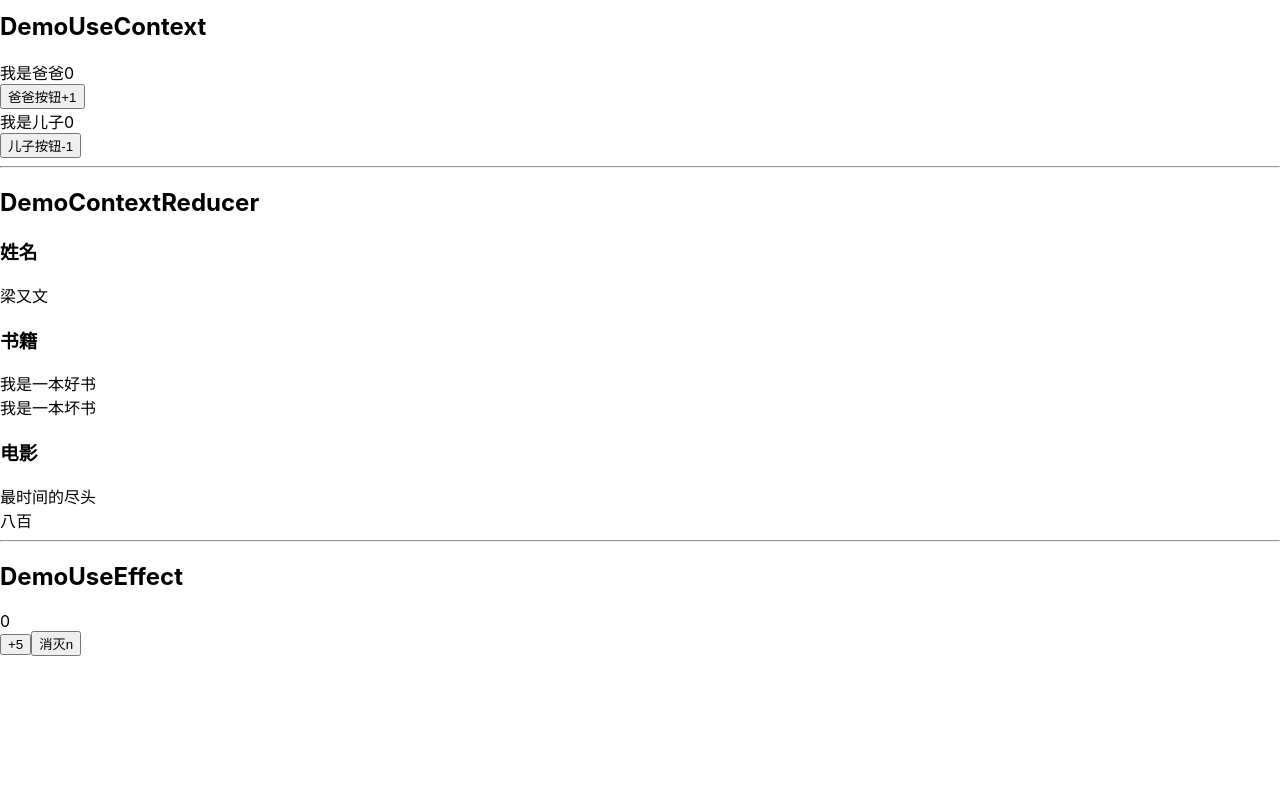
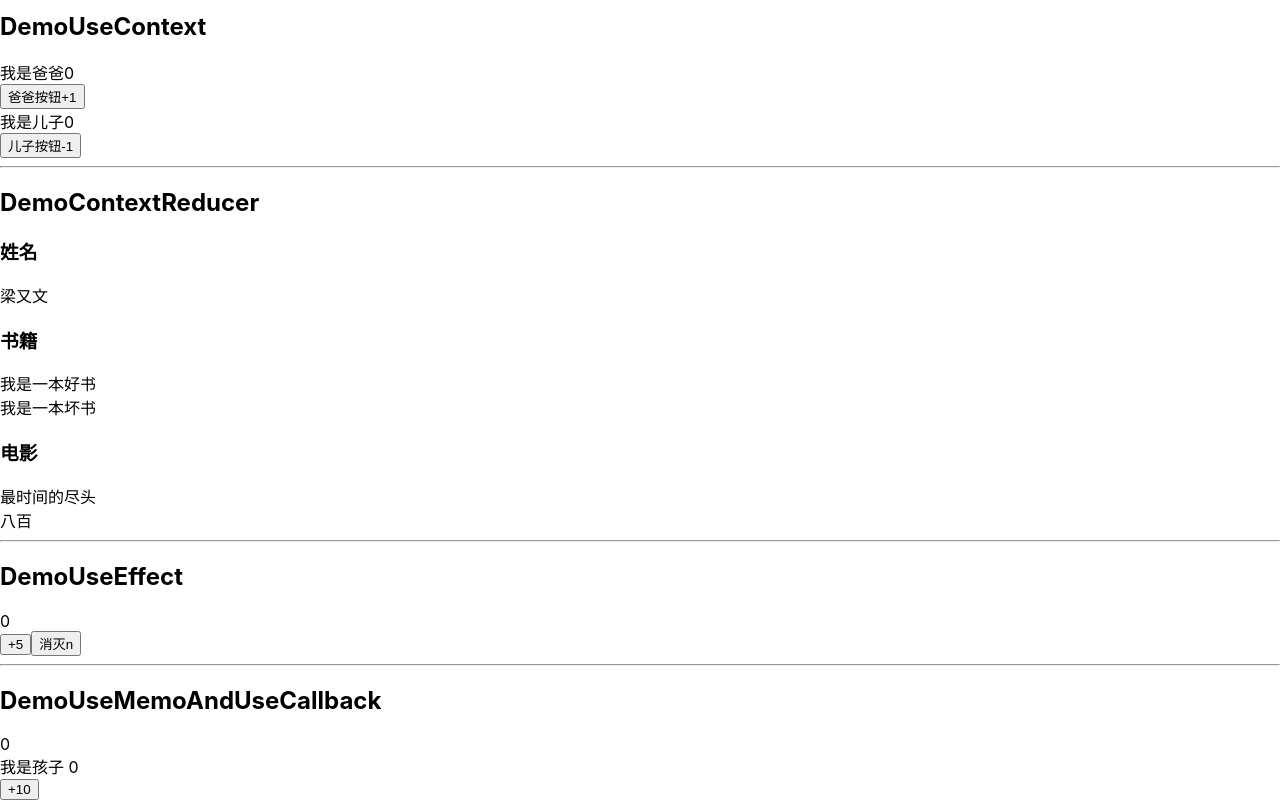
Before and after one commit to Layouwen/react-study-hooks, a React (Create React App) app: page / in a window 1280 px wide. Shown: the part 250-1050 px from the top of the page. Before the commit the page ends 906 px from the top, so only its background shows below. Built offline with nearby package versions, Linux system fonts and the light colour scheme.

Commit message:
完成memo，useMemo，useCallback的代码示例

```diff
--- a/src/App.js
+++ b/src/App.js
@@ -4,6 +4,7 @@ import DemoUseContext from "./page/DemoUseContext/DemoUseContext"
 import DemoUseState from "./page/DemoUseState/DemoUseState"
 import DemoContextReducer from "./page/DemoContextAndReducer/DemoContextReducer"
 import DemoUseEffect from "./page/DemoUseEffect/DemoUseEffect"
+import DemoUseMemoAndUseCallback from "./page/DemoUseMemoAndUseCallback/DemoUseMemoAndUseCallback"
 
 const App = () => {
   return (
@@ -22,6 +23,9 @@ const App = () => {
       <hr/>
       <h2>DemoUseEffect</h2>
       <DemoUseEffect/>
+      <hr/>
+      <h2>DemoUseMemoAndUseCallback</h2>
+      <DemoUseMemoAndUseCallback/>
     </>
   )
 }
--- /dev/null
+++ b/src/page/DemoUseMemoAndUseCallback/DemoUseMemoAndUseCallback.jsx
@@ -0,0 +1,36 @@
+import React, {useMemo, useState, memo, useEffect, useCallback} from "react"
+
+const DemoUseMemoAndUseCallback = () => {
+  const [n, setN] = useState(0)
+  const [childer, setChilder] = useState(0)
+  useEffect(() => {
+    console.log("我变化了")
+  }, [n])
+  // 使用useMemo阻止因为对象地址变化而重新执行
+  const childClick = useMemo(() => {
+    return () => {
+    }
+  }, [childer])
+  // 等同于useMemo，比useMemo简单
+  const childClick2 = useCallback(() => {
+  })
+  return (
+    <>
+      <div>{n}</div>
+      <Childer childer={childer} childClick={childClick} childClick2={childClick2}/>
+      <button onClick={() => setN(n => n + 10)}>+10</button>
+    </>
+  )
+}
+
+// 使用memo阻止子组件state没改变，因父组件属性改变而重新渲染
+const Childer = memo((props) => {
+  console.log("我是孩子，我不想执行")
+  return (
+    <>
+      <div>我是孩子 {props.childer}</div>
+    </>
+  )
+})
+
+export default DemoUseMemoAndUseCallback
```
